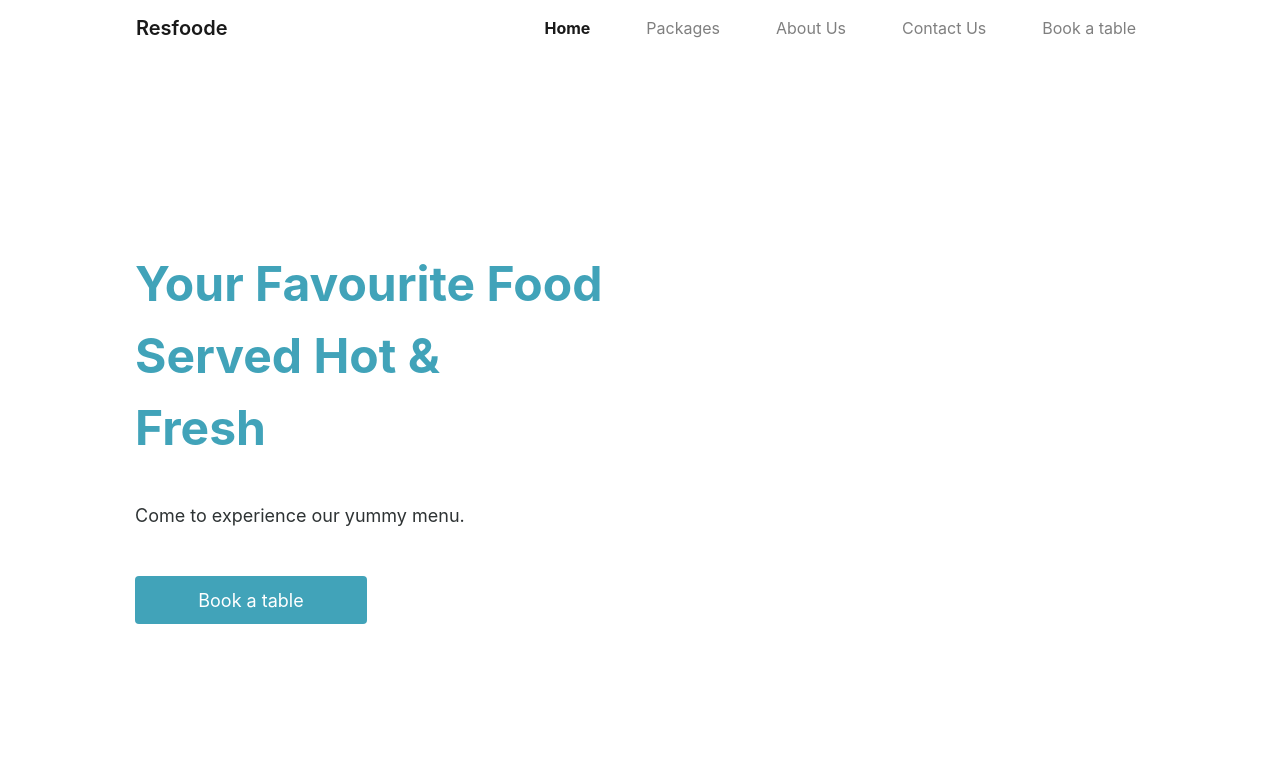
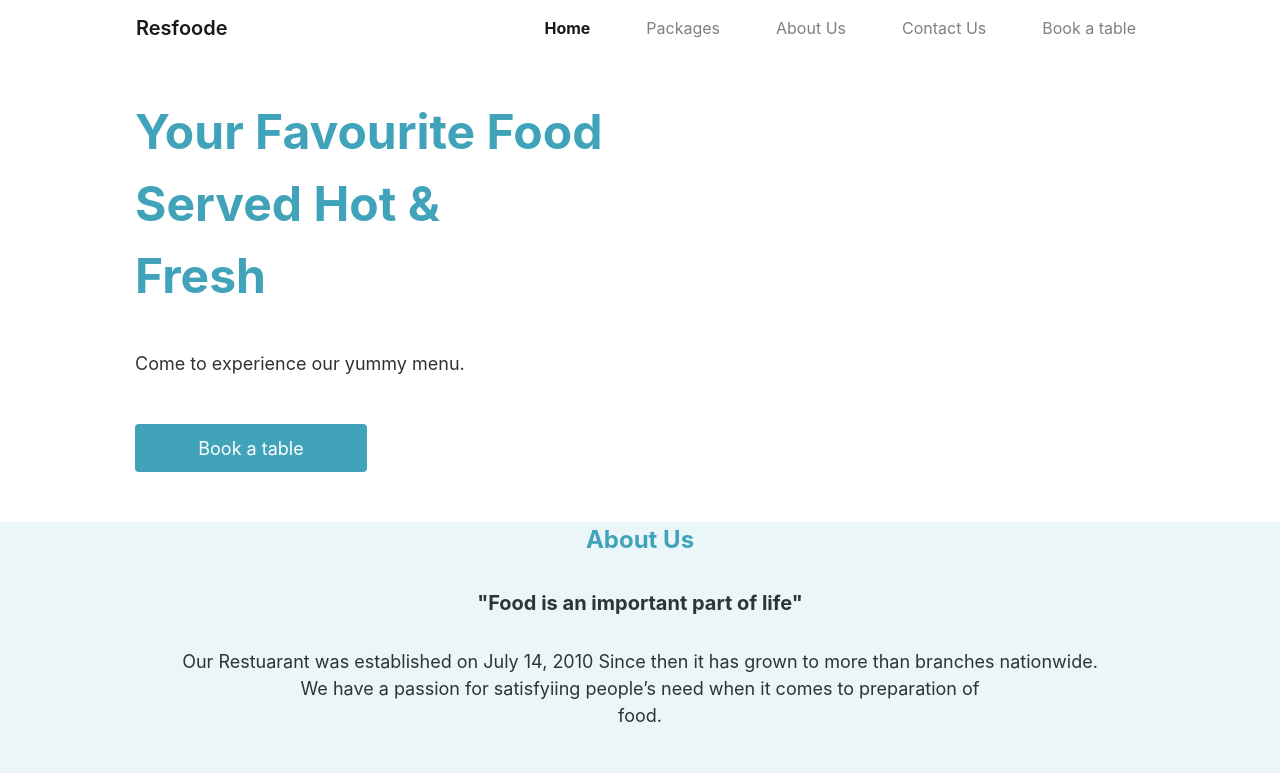
Before and after one commit to Topnics/landingpage, a plain HTML site: page index.html in a window 1280 px wide. Shown: the top 773 px of the page. Drawn offline with nearby package versions, Linux system fonts and the light colour scheme.

Commit message:
Update styles.css

```diff
--- a/css/styles.css
+++ b/css/styles.css
@@ -35,7 +35,7 @@
 .hero-content{
     width: 100%;
     max-width: 500px;
-    height: 90vh;
+    /* height: 90vh; */
     display: flex;
     flex-direction: column;
     justify-content: center;
```
